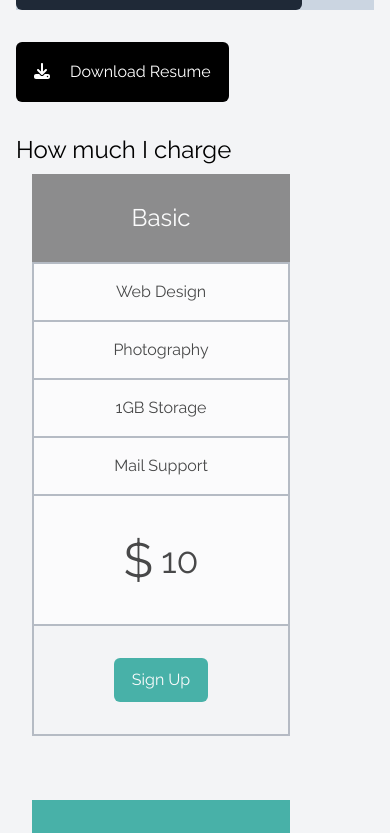
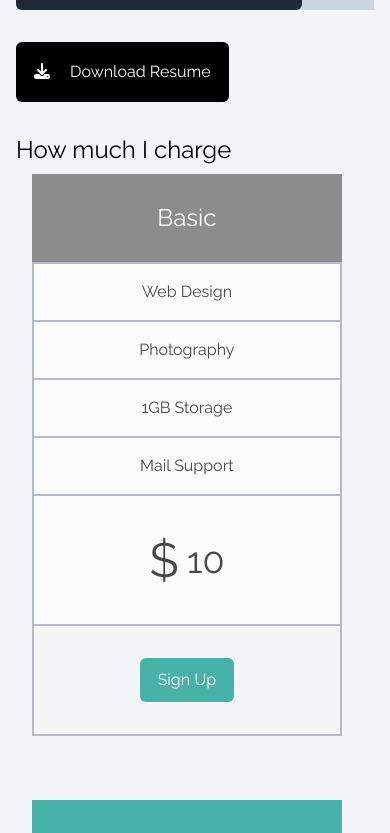
Before and after one commit to Metaverse-Nabeel/majesty_portfolio, a Next.js app: page / in a window 390 px wide. Shown: the part 4140-4973 px from the top of the page. Built offline with nearby package versions, Linux system fonts and the light colour scheme.

Commit message:
Responsiveness for the packages section completed

```diff
--- a/src/app/components/PackageCard.tsx
+++ b/src/app/components/PackageCard.tsx
@@ -14,7 +14,7 @@ interface PackageData {
 
 const PackageCard: React.FC<PackageData> = ({packageData}) => {
   return (
-    <div className="flex flex-col w-5/6 mb-16 opacity-70 hover:opacity-100 cursor-pointer">
+    <div className="flex flex-col w-full mb-16 opacity-70 hover:opacity-100 cursor-pointer">
       <p className={`w-[95%] text-white text-2xl flex items-center justify-center py-7`} style={{backgroundColor: `${packageData.color}`}}>{packageData.title}</p>
       <p className="w-[95%] bg-white flex items-center justify-center py-4 border-2 border-b-0 border-gray-400">{packageData.label}</p>
       <p className="w-[95%] bg-white flex items-center justify-center py-4 border-2 border-b-0 border-gray-400">{packageData.category}</p>
--- a/src/app/sections/Packages.tsx
+++ b/src/app/sections/Packages.tsx
@@ -3,9 +3,9 @@ import PackageCard from "../components/PackageCard"
 
 const Packages = () => {
   return (
-    <section id="packages" className="w-full px-4 flex flex-col">
+    <section id="packages" className="w-full px-4 flex-col">
         <h3 className="text-2xl">How much I charge</h3>
-        <div className="w-full h-1/3 flex-col md:flex lg:flex items-center justify-between mt-2 px-4 z-0">
+        <div className="flex-col md:flex md:flex-row items-center justify-center mt-2 px-4 z-0">
             {
                 PackagesData.map((item)=> <PackageCard key={item.id} packageData={item}/>)
             }
```
